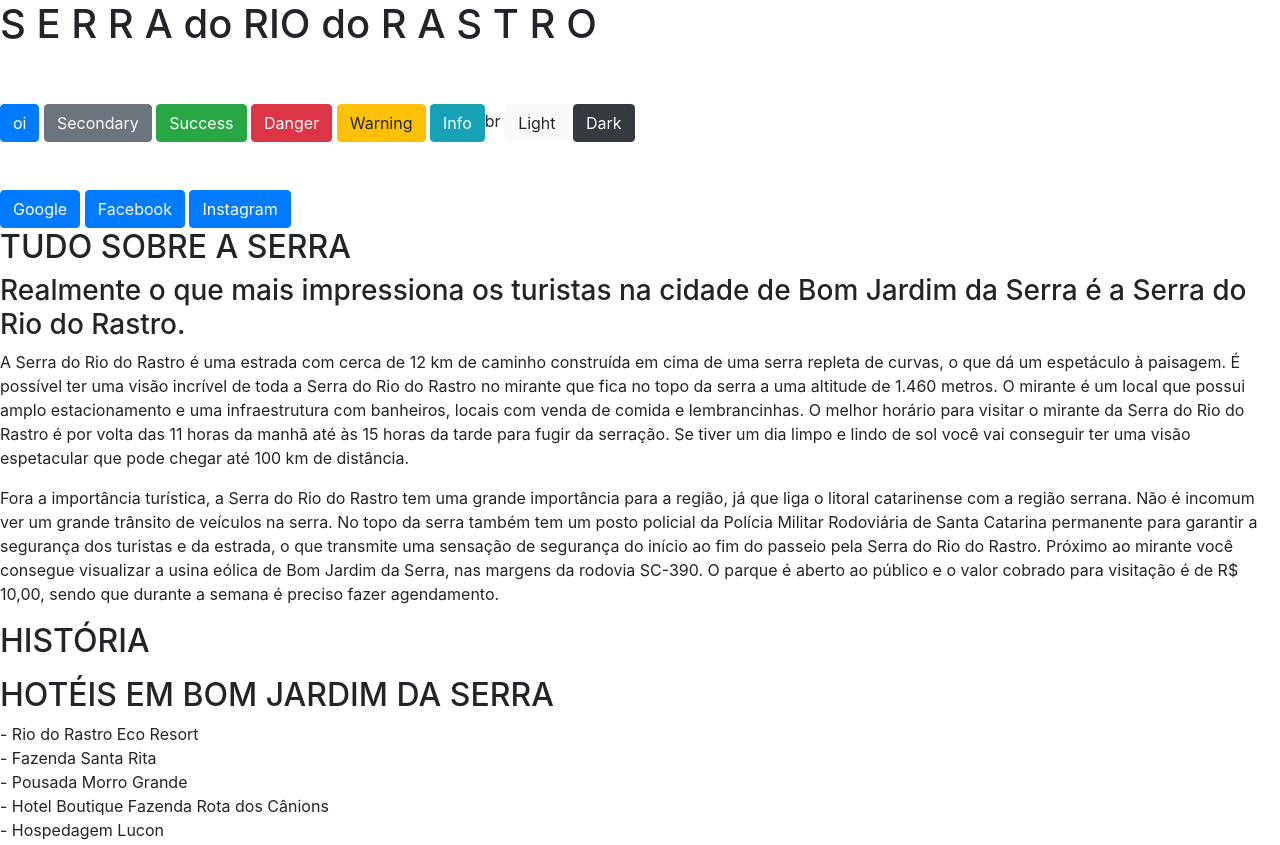
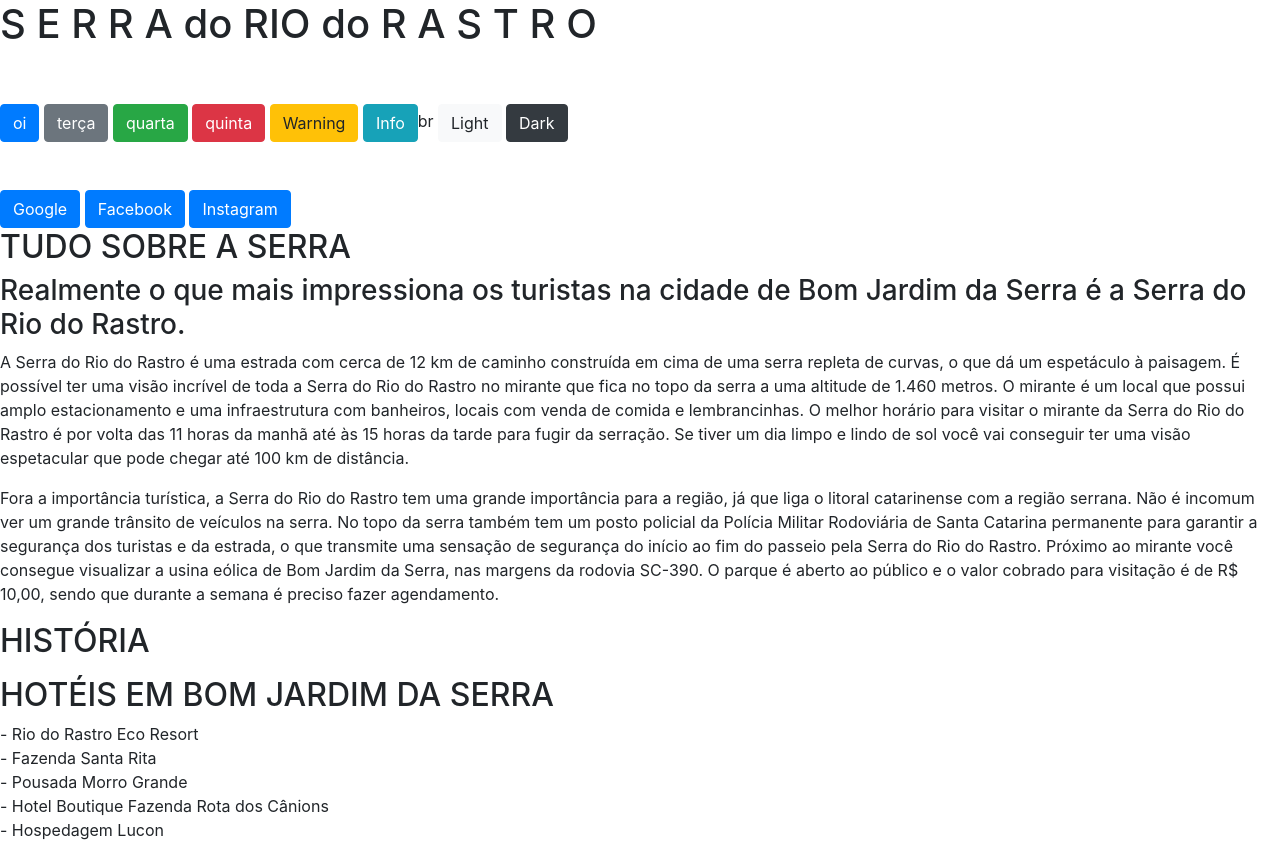
Before and after one commit to Kkristhian/Kkristhian.github.io, a plain HTML site: page index.html in a window 1280 px wide. Shown: the top 845 px of the page. Drawn offline with nearby package versions, Linux system fonts and the light colour scheme.

Commit message:
Update index.html

```diff
--- a/index.html
+++ b/index.html
@@ -15,9 +15,9 @@
         <br>
         <br>
         <button type="button" class="btn btn-primary">oi</button>
-        <button type="button" class="btn btn-secondary">Secondary</button>
-        <button type="button" class="btn btn-success">Success</button>
-        <button type="button" class="btn btn-danger">Danger</button>
+        <button type="button" class="btn btn-secondary">terça</button>
+        <button type="button" class="btn btn-success">quarta</button>
+        <button type="button" class="btn btn-danger">quinta</button>
         <button type="button" class="btn btn-warning">Warning</button>
         <button type="button" class="btn btn-info">Info</button>br
         <button type="button" class="btn btn-light">Light</button>
```
